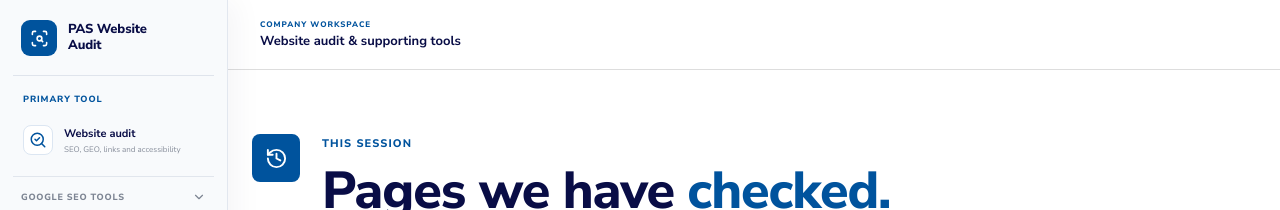
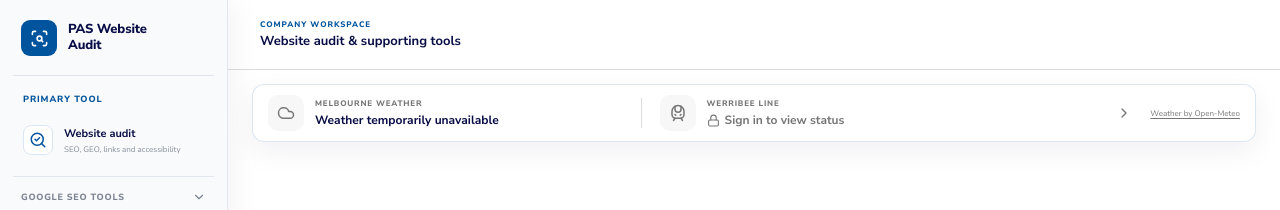
Before and after one commit to yanlin96/ai-learning, a Next.js app: page /history in a window 1280 px wide. Shown: the top 210 px of the page. Built offline with nearby package versions, Linux system fonts and the light colour scheme; no server answers.

Commit message:
make wether and train info component global

```diff
--- a/app/globals.css
+++ b/app/globals.css
@@ -608,6 +608,8 @@ h1 em { color: var(--brand); font-style: normal; }
 
 /* Product-led audit launch experience. */
 .site-header { position: relative; z-index: 20; background: rgba(255,255,255,.9); backdrop-filter: blur(14px); }
+.global-daily-brief { padding-bottom: 18px; }
+.global-daily-brief .daily-brief { margin-top: 14px; }
 .audit-home::before { content: ""; position: absolute; z-index: -1; top: 84px; left: 50%; width: 100vw; height: 650px; transform: translateX(-50%); background: radial-gradient(circle at 78% 25%, rgba(0,186,181,.14), transparent 31%), radial-gradient(circle at 15% 5%, rgba(0,83,157,.1), transparent 34%), linear-gradient(180deg, #f7faff 0%, #fff 86%); }
 .audit-launch { display: grid; grid-template-columns: minmax(0, 1.1fr) minmax(360px, .9fr); column-gap: clamp(42px, 6vw, 82px); row-gap: 28px; padding: 34px 0 86px; align-items: center; }
 .daily-brief { min-height: 58px; display: grid; grid-template-columns: minmax(270px, .75fr) 1px minmax(330px, 1fr) auto; align-items: center; gap: 18px; margin-top: 22px; padding: 9px 15px; border: 1px solid rgba(0,83,157,.14); border-radius: 12px; background: rgba(255,255,255,.9); box-shadow: 0 10px 30px rgba(9,13,70,.06); }
--- a/app/page.tsx
+++ b/app/page.tsx
@@ -2,14 +2,12 @@ import { Bot, CheckCircle2, Link2Off, ScanSearch, ShieldCheck, Sparkles } from "
 import { AuditForm } from "@/app/audit-form";
 import { SiteHeader } from "@/app/site-header";
 import { SiteFooter } from "@/app/site-footer";
-import { DailyBrief } from "@/app/daily-brief";
 
 export default function WebsiteAuditPage() {
   return (
     <main>
       <SiteHeader />
       <section className="shell audit-page audit-home">
-        <DailyBrief />
         <div className="audit-launch">
           <header className="audit-hero-copy">
             <div className="hero-kicker"><ScanSearch size={16} /> Website quality, made clear</div>
--- a/app/site-header.tsx
+++ b/app/site-header.tsx
@@ -3,6 +3,7 @@
 import { useEffect, useState } from "react";
 import { usePathname } from "next/navigation";
 import { BarChart3, ChevronDown, ExternalLink, Gauge, Menu, ScanSearch, SearchCheck, TrainFront, X } from "lucide-react";
+import { DailyBrief } from "@/app/daily-brief";
 
 type ToolboxLinksProps = { pathname: string; close?: () => void };
 
@@ -89,6 +90,9 @@ export function SiteHeader() {
           </div>
         </div>
       </nav>
+      <div className="global-daily-brief shell">
+        <DailyBrief />
+      </div>
     </header>
   );
 }
```
Also changed, not shown: 4 other files (tests, documents, lock files or other folders).
